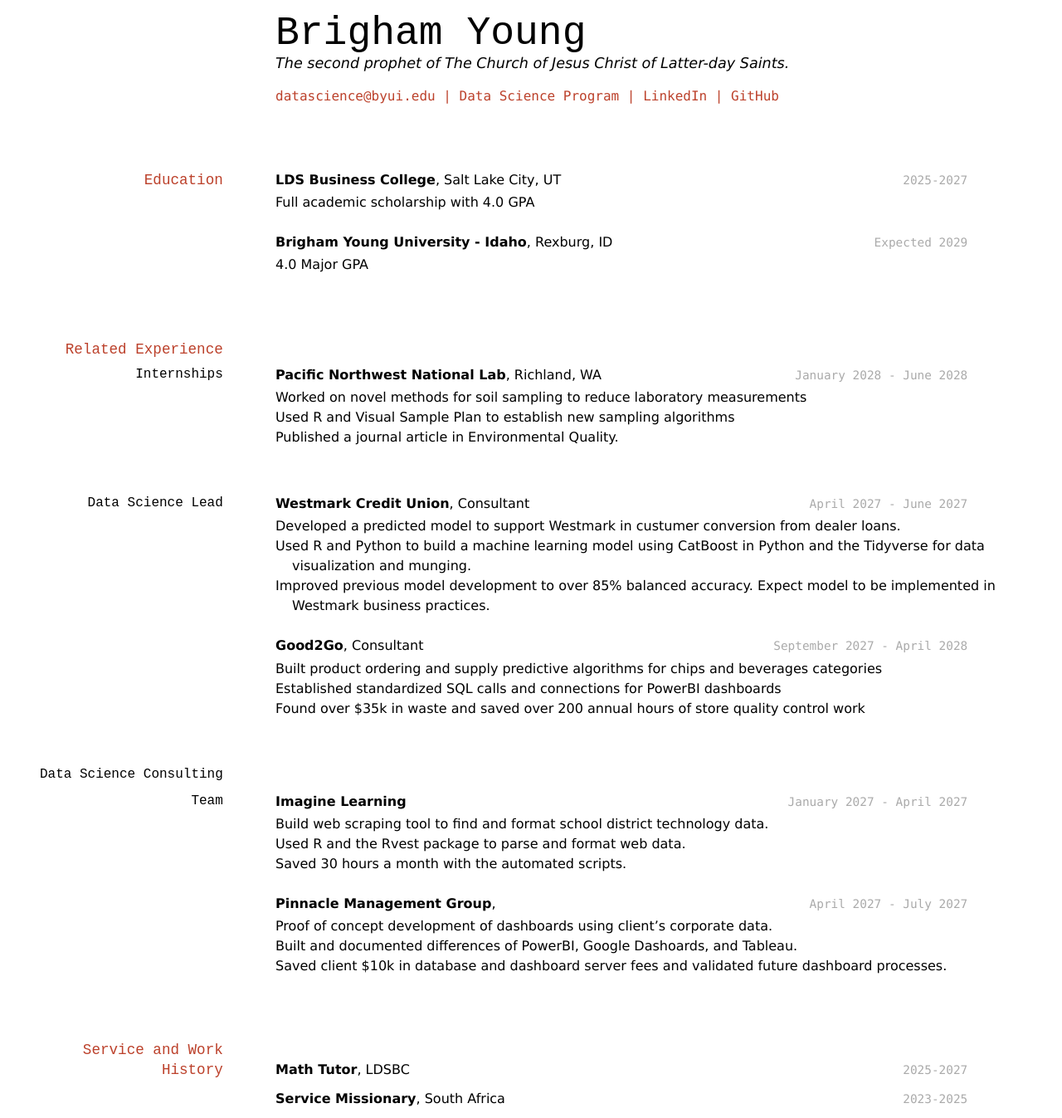
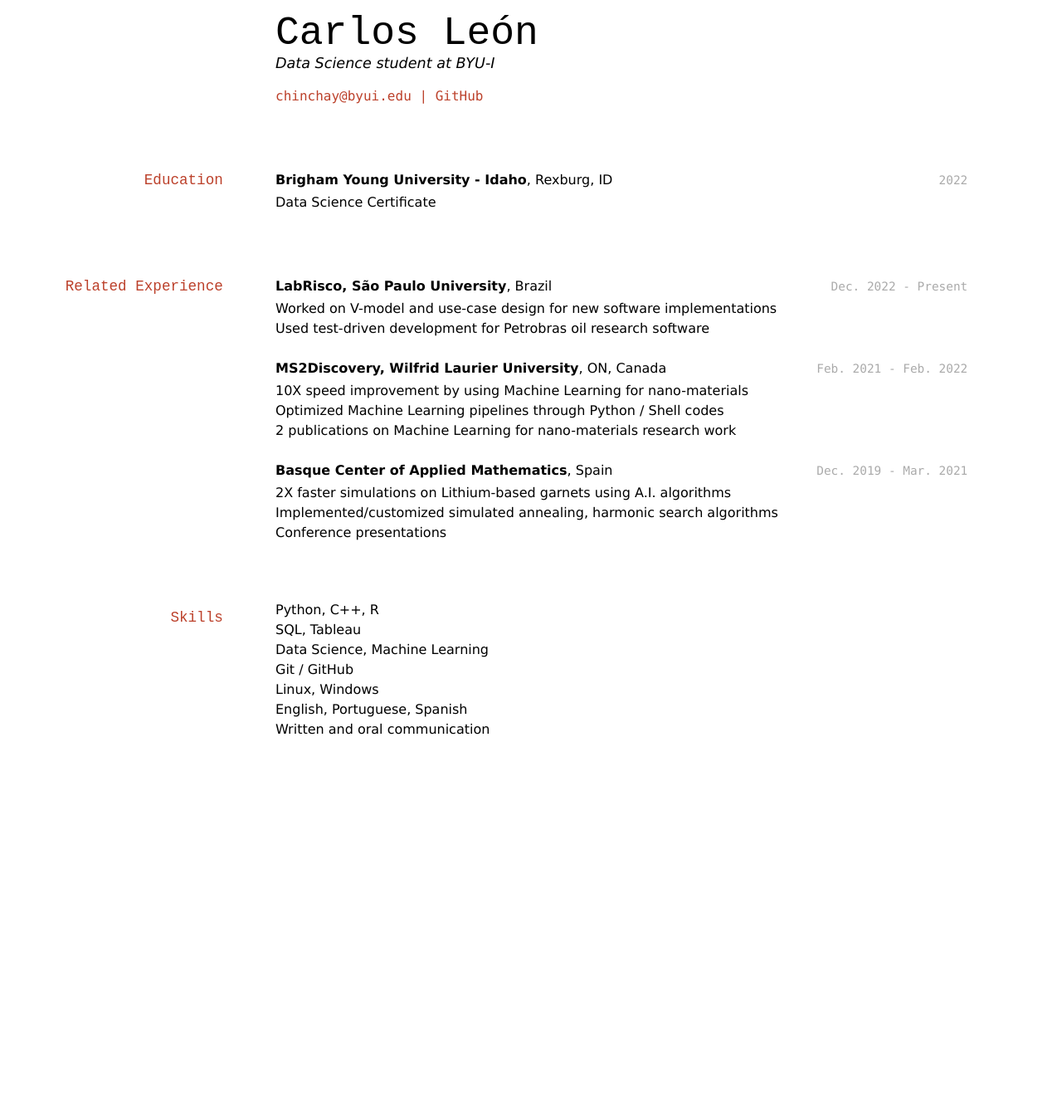
Before and after one commit to chinchay/Leon-resume, a Jekyll site: the page built from docs/index.md, in a window 1280 px wide. Shown: the whole page at 83% size. Built offline with Jekyll 4.4.1, drawn with Linux system fonts in a browser that asks for light colours; after the commit the page ends 915 px from its top, so only the background shows below that.

Commit message:
feat: Update content CV

```diff
--- a/docs/index.md
+++ b/docs/index.md
@@ -2,43 +2,71 @@
 layout: cv
 title: Brigham Young's Resume
 ---
-# Brigham Young
-The second prophet of The Church of Jesus Christ of Latter-day Saints.
+# Carlos León
+Data Science student at BYU-I
 
 <div id="webaddress">
-<a href="datascience@byui.edu">datascience@byui.edu</a>
-| <a href="https://byuidatascience.github.io/development.html">Data Science Program</a>
-| <a href="https://www.linkedin.com/groups/13537407/">LinkedIn</a>
-| <a href="https://github.com/byuids-resumes">GitHub</a>
+<a href="chinchay@byui.edu">chinchay@byui.edu</a>
+<!-- | <a href="https://byuidatascience.github.io/development.html">Data Science Program</a> -->
+<!-- | <a href="https://www.linkedin.com/groups/13537407/">LinkedIn</a> -->
+| <a href="https://github.com/chinchay">GitHub</a>
 </div>
 
 <!-- https://www.monique.tech/the-art-of-markdown -->
 
 ## Education
 
-`2025-2027`
-__LDS Business College__, Salt Lake City, UT
+`2022`
+__Brigham Young University - Idaho__, Rexburg, ID
 
-- Full academic scholarship with 4.0 GPA
+- Data Science Certificate
+
+<!-- - Full academic scholarship with 4.0 GPA
 
 `Expected 2029`
 __Brigham Young University - Idaho__, Rexburg, ID
 
-- 4.0 Major GPA
+- 4.0 Major GPA -->
 
 
 ## Related Experience
 
-### Internships
+<!-- ### Internships
 
 `January 2028 - June 2028`
 __Pacific Northwest National Lab__, Richland, WA
 
 - Worked on novel methods for soil sampling to reduce laboratory measurements
 - Used R and Visual Sample Plan to establish new sampling algorithms
-- Published a journal article in Environmental Quality.
+- Published a journal article in Environmental Quality. -->
 
-### Data Science Lead
+
+`Dec. 2022 - Present`
+__LabRisco, São Paulo University__, Brazil
+
+- Worked on V-model and use-case design for new software implementations
+- Used test-driven development for Petrobras oil research software
+
+
+`Feb. 2021 - Feb. 2022`
+__MS2Discovery, Wilfrid Laurier University__, ON, Canada
+
+- 10X speed improvement by using Machine Learning for nano-materials
+- Optimized Machine Learning pipelines through Python / Shell codes
+- 2 publications on Machine Learning for nano-materials research work
+
+
+`Dec. 2019 - Mar. 2021`
+__Basque Center of Applied Mathematics__, Spain
+
+- 2X faster simulations on Lithium-based garnets using A.I. algorithms
+- Implemented/customized simulated annealing, harmonic search algorithms
+- Conference presentations
+
+
+
+
+<!-- ### Data Science Lead
 
 `April 2027 - June 2027`
 __Westmark Credit Union__, Consultant
@@ -68,18 +96,28 @@
 
 - Proof of concept development of dashboards using client's corporate data.
 - Built and documented differences of PowerBI, Google Dashoards, and Tableau.
-- Saved client $10k in database and dashboard server fees and validated future dashboard processes.
+- Saved client $10k in database and dashboard server fees and validated future dashboard processes. -->
 
 
-## Service and Work History
+<!-- ## Service and Work History
 
 `2025-2027`
 __Math Tutor__, LDSBC
 
 
 `2023-2025`
-__Service Missionary__, South Africa
+__Service Missionary__, South Africa -->
 
+
+## Skills
+
+- Python, C++, R
+- SQL, Tableau
+- Data Science, Machine Learning
+- Git / GitHub
+- Linux, Windows
+- English, Portuguese, Spanish
+- Written and oral communication
 
 
 <!-- ### Footer
```
Also changed, not shown: 1 other file.
